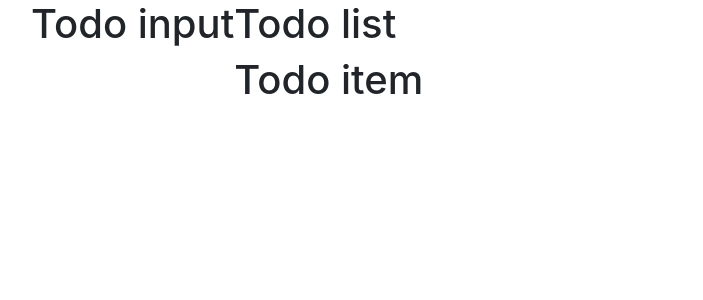
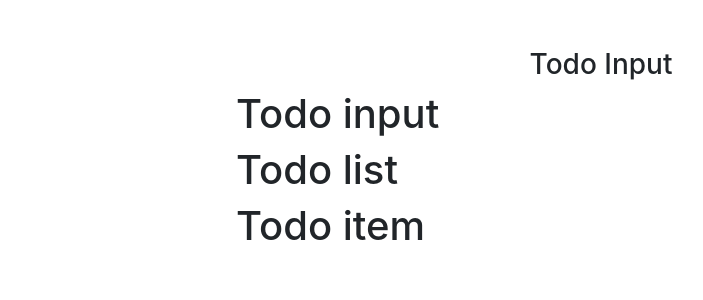
Before and after one commit to amirhosseinNouri/react_todo_list, a React (Create React App) app: page / in a window 1280 px wide. Shown: the top 300 px of the page, without its empty margins (39-742 px from the left). Built offline with nearby package versions, Linux system fonts and the light colour scheme.

Commit message:
state and props of App.js done

```diff
--- a/src/App.js
+++ b/src/App.js
@@ -1,16 +1,70 @@
 import React, { Component } from "react";
-import uuid from "uuid";
+import { v4 as uuidv4 } from "uuid";
+
 import "bootstrap/dist/css/bootstrap.min.css";
 import TodoInput from "./components/TodoInput";
 import TodoList from "./components/TodoList";
 
 export default class App extends Component {
+  state = {
+    items: [
+      { id: 1, title: "wake up" },
+      { id: 2, title: "go to gym" },
+      { id: 3, title: "do homeworks" },
+    ],
+    id: uuidv4(),
+    item: "",
+    editItem: false,
+  };
+
+  handleChange = (event) => {
+    console.log("handle changes");
+  };
+
+  handleSubmit = (event) => {
+    console.log("handle submit");
+  };
+  clearList = (event) => {
+    console.log("Clear list");
+  };
+
+  handleDelete = (id) => {
+    console.log(`handle delete ${id}`);
+  };
+  handleEdit = (id) => {
+    console.log(`handle edit ${id}`);
+  };
+
+  clearList = (event) => {
+    console.log("Clear list");
+  };
+
+  handleDelete = (id) => {
+    console.log(`handle delete ${id}`);
+  };
+  handleEdit = (id) => {
+    console.log(`handle edit ${id}`);
+  };
+
   render() {
     return (
       <div className="container">
         <div className="row">
-          <TodoInput></TodoInput>
-          <TodoList></TodoList>
+          <div className="col-10 mx-auto col-md-8 mt-5">
+            <h3 className="text-capitalize text-center">Todo Input</h3>
+            <TodoInput
+              item={this.state.item}
+              handleChange={this.handleChange}
+              handleSubmit={this.handleSubmit}
+              editItem={this.editItem}
+            ></TodoInput>
+            <TodoList
+              items={this.state.items}
+              clearList={this.clearList}
+              handleDelete={this.handleDelete}
+              handleEdit={this.handleEdit}
+            ></TodoList>
+          </div>
         </div>
       </div>
     );
```
Also changed, not shown: 1 other file (tests, documents, lock files or other folders).
